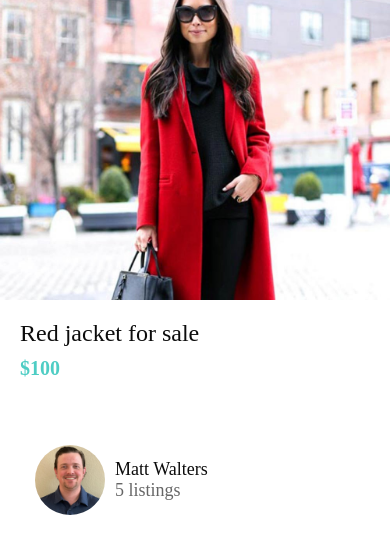
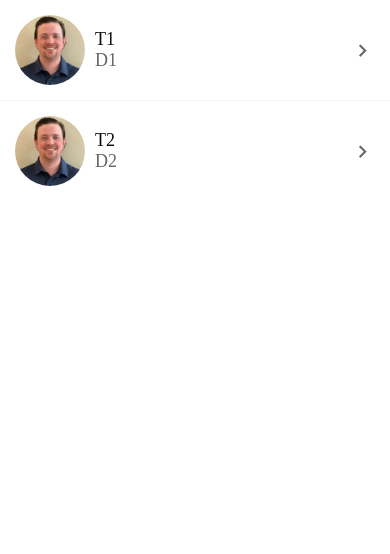
Before and after one commit to WaltersMatthew/DoneWithIt, a React Native app: screen / in a window 390 px wide. Shown: the top 554 px of the page. Built offline with nearby package versions, Linux system fonts and the light colour scheme.

Commit message:
add chevrons and truncation to messages screen

```diff
--- a/App.js
+++ b/App.js
@@ -1,6 +1,6 @@
 import React from "react";
-import ListingDetailsScreen from "./app/screens/ListingDetailsScreen";
+import MessagesScreen from "./app/screens/MessagesScreen";
 
 export default function App() {
-    return <ListingDetailsScreen />;
+    return <MessagesScreen />;
 }
--- a/app/Components/AppText.js
+++ b/app/Components/AppText.js
@@ -3,8 +3,12 @@
 
 import defaultStyles from "../config/styles";
 
-function AppText({ children, style }) {
-    return <Text style={[defaultStyles.text, style]}>{children}</Text>;
+function AppText({ children, style, ...otherProps }) {
+    return (
+        <Text style={[defaultStyles.text, style]} {...otherProps}>
+            {children}
+        </Text>
+    );
 }
 
 export default AppText;
--- a/app/Components/ListItem.js
+++ b/app/Components/ListItem.js
@@ -1,14 +1,9 @@
 import React from "react";
-import {
-    View,
-    StyleSheet,
-    Image,
-    TouchableHighlight,
-    TouchableOpacity,
-} from "react-native";
-import AppText from "./AppText";
+import { View, StyleSheet, Image, TouchableHighlight } from "react-native";
+import { MaterialCommunityIcons } from "@expo/vector-icons";
 import Swipeable from "react-native-gesture-handler/Swipeable";
 
+import AppText from "./AppText";
 import colors from "../config/colors";
 
 function ListItem({
@@ -26,13 +21,20 @@
                     {IconComponent}
                     {image && <Image style={styles.image} source={image} />}
                     <View style={styles.detailsContainer}>
-                        <AppText style={styles.title}>{title}</AppText>
+                        <AppText style={styles.title} numberOfLines={1}>
+                            {title}
+                        </AppText>
                         {subTitle && (
-                            <AppText style={styles.subTitle}>
+                            <AppText style={styles.subTitle} numberOfLines={2}>
                                 {subTitle}
                             </AppText>
                         )}
                     </View>
+                    <MaterialCommunityIcons
+                        color={colors.medium}
+                        name="chevron-right"
+                        size={25}
+                    />
                 </View>
             </TouchableHighlight>
         </Swipeable>
@@ -41,6 +43,7 @@
 
 const styles = StyleSheet.create({
     container: {
+        alignItems: "center",
         flexDirection: "row",
         padding: 15,
         backgroundColor: colors.white,
@@ -48,6 +51,7 @@
     detailsContainer: {
         marginLeft: 10,
         justifyContent: "center",
+        flex: 1,
     },
     image: {
         width: 70,
--- a/app/Components/Screen.js
+++ b/app/Components/Screen.js
@@ -5,7 +5,7 @@
 function Screen({ children, style }) {
     return (
         <SafeAreaView style={[styles.screen, style]}>
-            <View style={style}>{children}</View>
+            <View style={[styles.view, style]}>{children}</View>
         </SafeAreaView>
     );
 }
@@ -15,6 +15,9 @@
         paddingTop: Constants.statusBarHeight,
         flex: 1,
     },
+    view: {
+        flex: 1,
+    },
 });
 
 export default Screen;
```
Also changed, not shown: app/Components/Card.js (+6 -2 lines).
